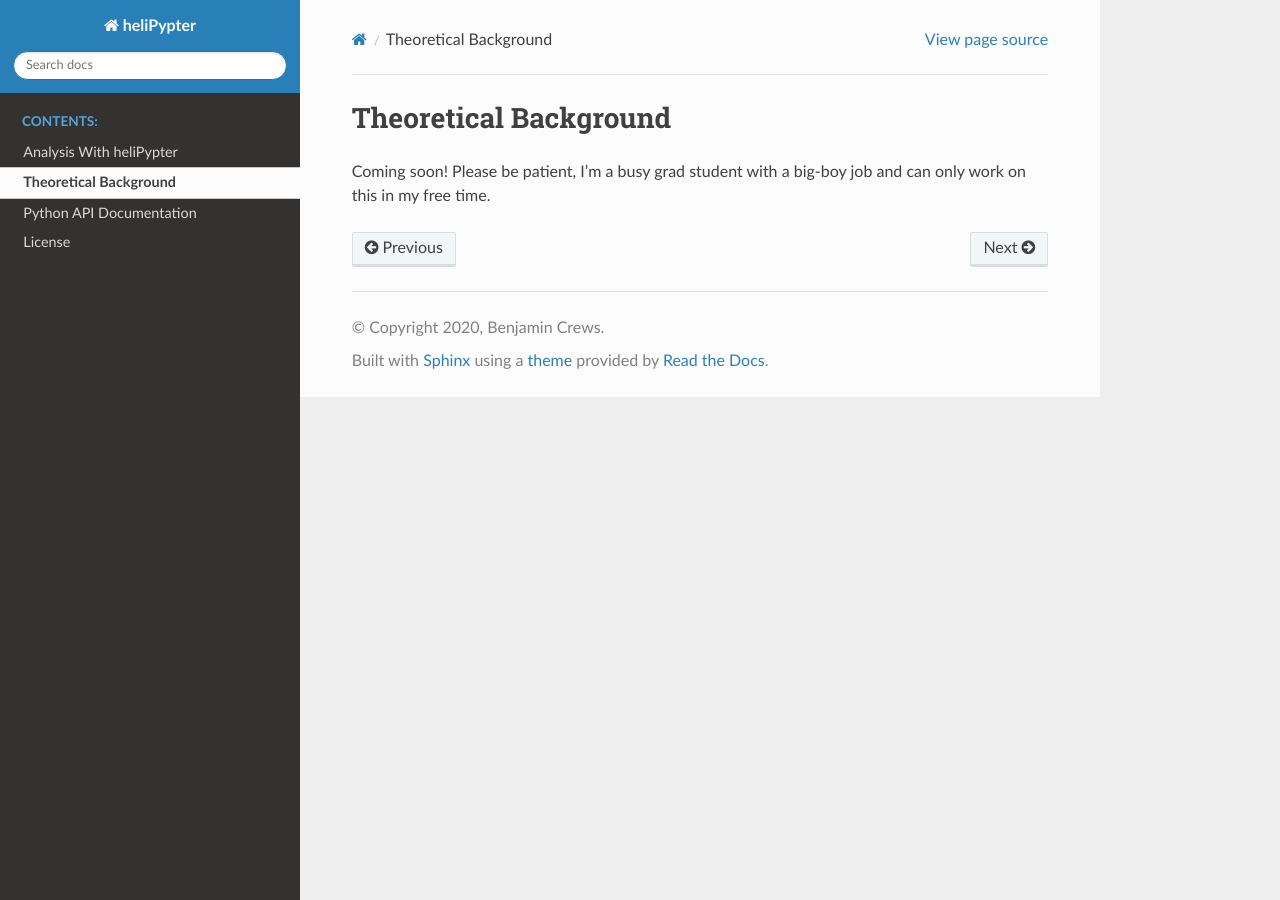
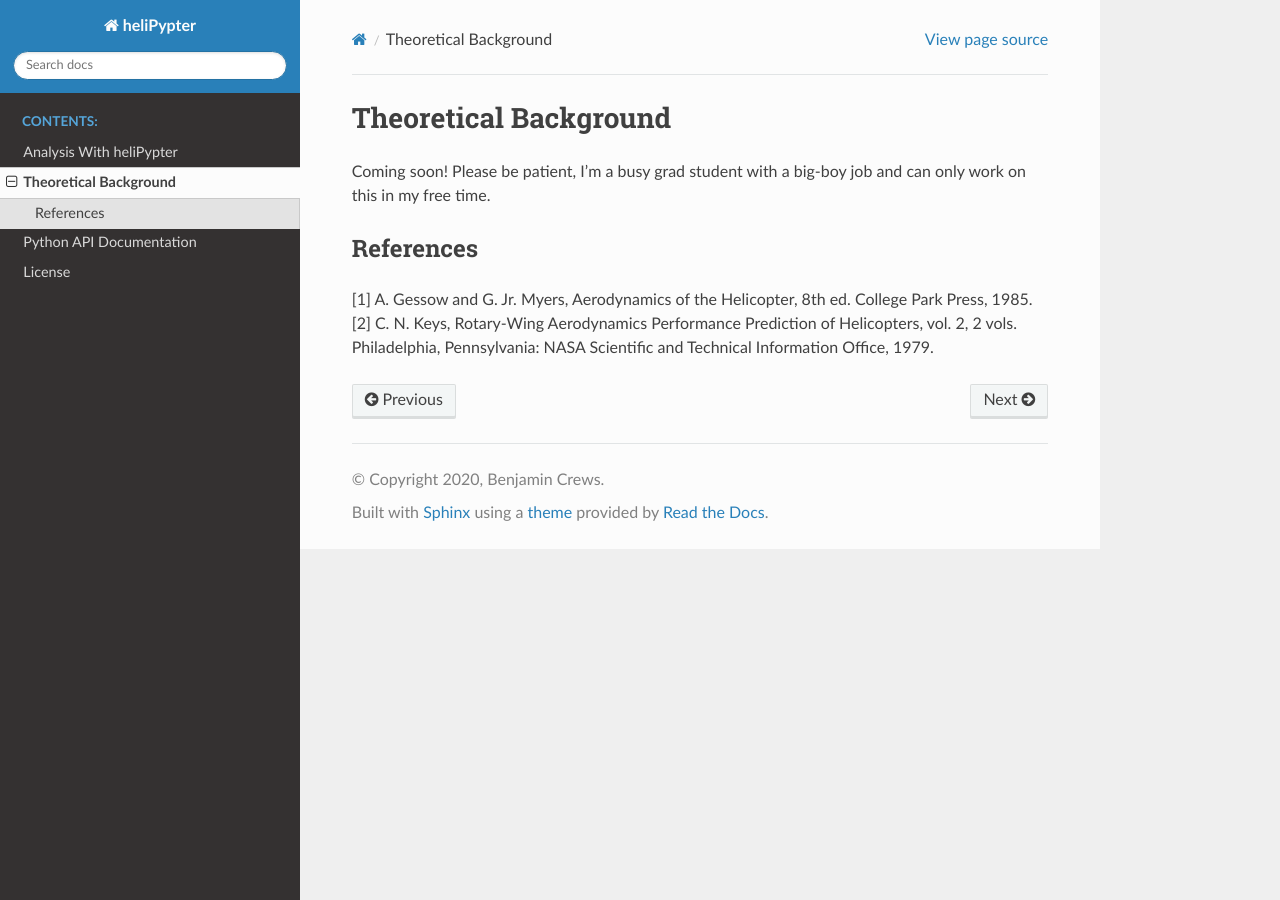
Before and after one commit to Czarified/helipypter, a Sphinx documentation site: the page built from docs/theory.rst, in a window 1280 px wide. Built offline with Sphinx 7.4.7 and the Read the Docs theme 2.0.0, drawn with Linux system fonts in a browser that asks for light colours.

Commit message:
Update theory.rst
Added references. BibTex file generated locally, if citations are needed in the future.

```diff
--- a/docs/theory.rst
+++ b/docs/theory.rst
@@ -2,3 +2,11 @@ Theoretical Background
 ======================
 
 Coming soon! Please be patient, I'm a busy grad student with a big-boy job and can only work on this in my free time.
+
+
+
+References
+----------
+
+[1] A. Gessow and G. Jr. Myers, Aerodynamics of the Helicopter, 8th ed. College Park Press, 1985.
+[2] C. N. Keys, Rotary-Wing Aerodynamics Performance Prediction of Helicopters, vol. 2, 2 vols. Philadelphia, Pennsylvania: NASA Scientific and Technical Information Office, 1979.
```
